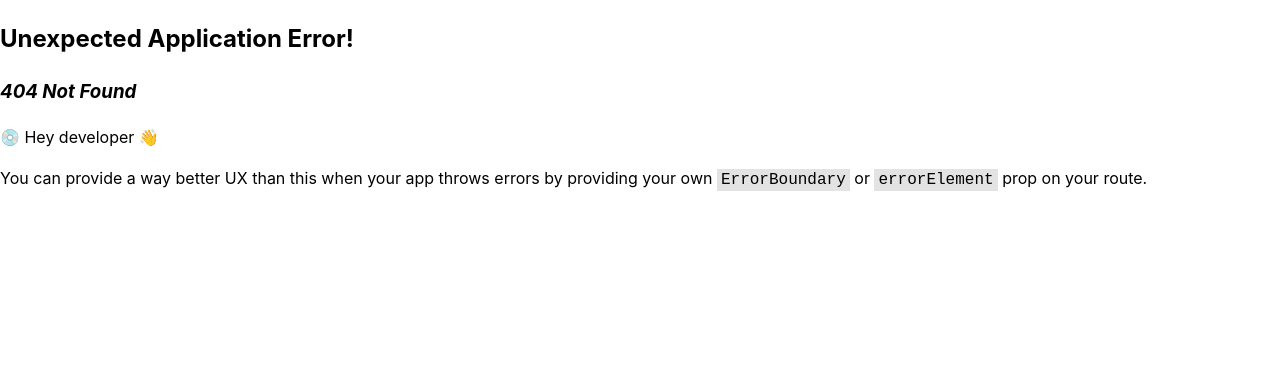
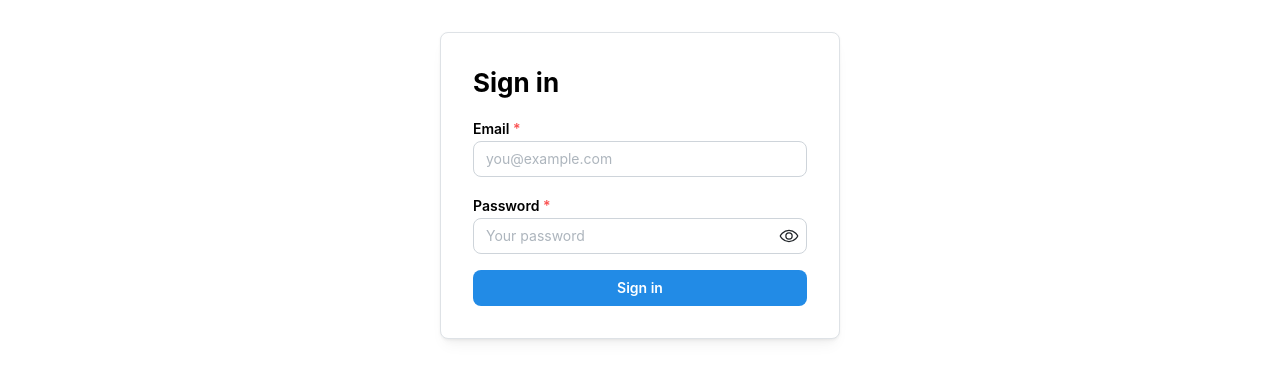
Before and after one commit to dmitry-sidorov/kane-iranai-web, a React (Vite) app: page /sign-in in a window 1280 px wide. Before the commit this address had no page. Shown: the top 380 px of the page. Built offline with nearby package versions, Linux system fonts and the light colour scheme.

Commit message:
Add sign in page

```diff
--- a/src/pages/index.ts
+++ b/src/pages/index.ts
@@ -1,2 +1,3 @@
 export * from './home.page';
+export * from './sign-in.page';
 export * from './sign-up.page';
--- /dev/null
+++ b/src/pages/sign-in.page.tsx
@@ -0,0 +1,74 @@
+import { FC } from 'react';
+import {
+  Button,
+  PasswordInput,
+  Paper,
+  Stack,
+  TextInput,
+  Title,
+} from '@mantine/core';
+import { useForm } from '@mantine/form';
+import { useNotification } from '@/hooks';
+import { FormValidator } from '@/utils';
+
+const SignInFormField = {
+  email: 'email',
+  password: 'password',
+} as const;
+
+type SignInFormFieldEnum = typeof SignInFormField[keyof typeof SignInFormField];
+type SignInFormValues = Record<SignInFormFieldEnum, string>;
+
+const initialFormValues = {
+  [SignInFormField.email]: '',
+  [SignInFormField.password]: '',
+};
+
+export const SignInPage: FC = () => {
+  const { addSuccessNotification, addFailureNotification } = useNotification();
+
+  const form = useForm<SignInFormValues>({
+    initialValues: initialFormValues,
+    validate: {
+      [SignInFormField.email]: FormValidator.validateEmail,
+      [SignInFormField.password]: FormValidator.validatePassword,
+    },
+  });
+
+  const handleSignInSubmit = async (_values: SignInFormValues) => {
+    try {
+      addSuccessNotification('Sign in successful', 'Welcome back.');
+    } catch (error) {
+      console.error('Sign in failed', error);
+      addFailureNotification('Sign in failed', 'Unable to sign in. Please try again.');
+    }
+  };
+
+  return (
+    <Paper maw={400} mx="auto" mt="xl" p="xl" radius="md" shadow="sm" withBorder>
+      <form noValidate onSubmit={form.onSubmit(handleSignInSubmit)}>
+        <Stack gap="md">
+          <Title order={2}>Sign in</Title>
+          <TextInput
+            required
+            autoComplete="email"
+            label="Email"
+            placeholder="you@example.com"
+            type="email"
+            {...form.getInputProps(SignInFormField.email)}
+          />
+          <PasswordInput
+            required
+            autoComplete="current-password"
+            label="Password"
+            placeholder="Your password"
+            {...form.getInputProps(SignInFormField.password)}
+          />
+          <Button fullWidth type="submit">
+            Sign in
+          </Button>
+        </Stack>
+      </form>
+    </Paper>
+  );
+};
--- a/src/router.tsx
+++ b/src/router.tsx
@@ -1,10 +1,14 @@
 import { createBrowserRouter, RouterProvider } from 'react-router-dom';
-import { HomePage, SignUpPage } from '@pages';
+import { HomePage, SignInPage, SignUpPage } from '@pages';
 
 const router = createBrowserRouter([
   {
     path: '/',
     element: <HomePage />,
+  },
+  {
+    path: '/sign-in',
+    element: <SignInPage />,
   },
   {
     path: '/sign-up',
```
